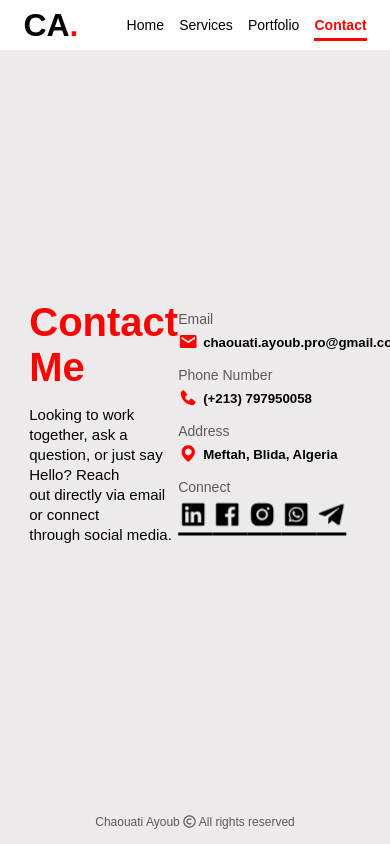
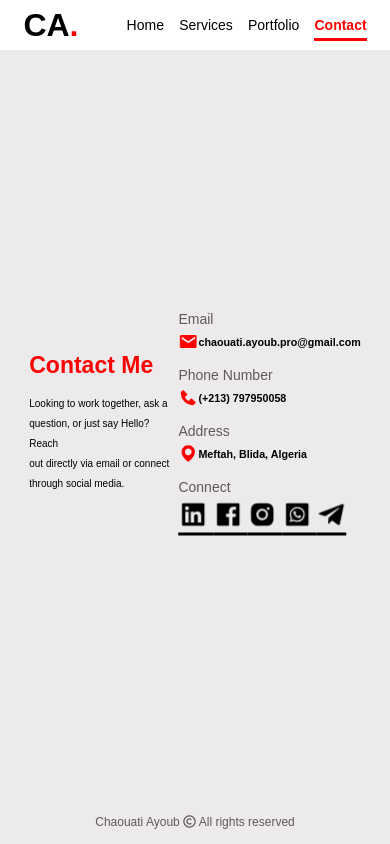
Before and after one commit to chaouayoub842-lgtm/chaouatiayoub, a plain HTML site: page contact.html in a window 390 px wide. Drawn offline with Linux system fonts and the light colour scheme.

Commit message:
Add files via upload

```diff
--- a/contact.css
+++ b/contact.css
@@ -167,11 +167,11 @@ footer p img {
     font-size: 14px;
   }
 
-  header .text h1 {
+  header .text-box .text h1 {
     font-size: 23px;
   }
 
-  header .paragraph p {
+  header .text-box .paragraph p{
     font-size: 10px;
   }
 }
--- a/contact.html
+++ b/contact.html
@@ -53,7 +53,7 @@
 
           <div class="email-info">
             <img src="email.png" alt="email logo" />
-            <h5>chaouati.ayoub.pro@gmail.com</h5>
+            <h6>chaouati.ayoub.pro@gmail.com</h6>
           </div>
         </div>
 
@@ -62,7 +62,7 @@
 
           <div class="phone-info">
             <img src="phone.png" alt="phone logo" />
-            <h5>(+213) 797950058</h5>
+            <h6>(+213) 797950058</h6>
           </div>
         </div>
 
@@ -71,7 +71,7 @@
 
           <div class="address-info">
             <img src="address.png" alt="address logo" />
-            <h5>Meftah, Blida, Algeria</h5>
+            <h6>Meftah, Blida, Algeria</h6>
           </div>
         </div>
 
```
